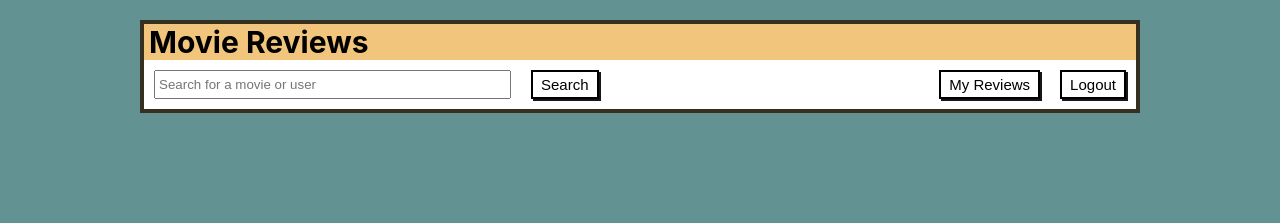
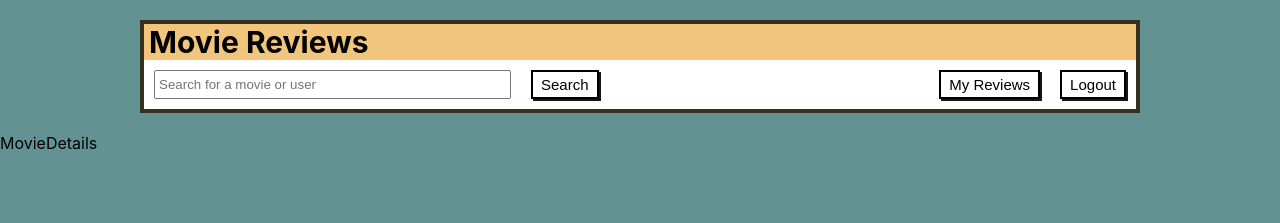
Before and after one commit to PeterVasilopoulos/Movie_Review_Site, a React (Create React App) app in the folder client/: page /movies/1 in a window 1280 px wide. Shown: the top 223 px of the page. Built offline with nearby package versions, Linux system fonts and the light colour scheme.

Commit message:
Added movie details page

```diff
--- a/client/src/App.js
+++ b/client/src/App.js
@@ -4,6 +4,7 @@ import './App.css'
 // Route Imports
 import Navbar from './components/Navbar'
 import DisplaySearch from './components/DisplaySearch';
+import MovieDetails from './components/MovieDetails';
 
 function App() {
   return (
@@ -13,6 +14,9 @@ function App() {
       <Routes>
         {/* Home Page */}
         <Route path='/' element={<DisplaySearch/>}/>
+
+        {/* Movie Details Page */}
+        <Route path='/movies/:id' element={<MovieDetails/>}/>
       </Routes>
     </div>
   );
--- a/client/src/components/DisplaySearch.jsx
+++ b/client/src/components/DisplaySearch.jsx
@@ -39,13 +39,14 @@ const DisplaySearch = () => {
     }
 
 
+    // ---------------------------------------------------------------------------------
     // ADD IF STATEMENT INSIDE OF USEEFFECT TO CHECK IF USER WANTS TO SEARCH FOR A MOVIE OR A USER
     // Use effect to get movie info
     useEffect(() => {
         if (checkSearch) {
             setFoundMovies([])
 
-            for (let i = 1; i < 4; i++) {
+            for (let i = 1; i < 2; i++) {
 
                 const options = {
                     method: 'GET',
@@ -94,6 +95,8 @@ const DisplaySearch = () => {
                 })
         }
     }, [searchButton])
+    // ---------------------------------------------------------------------------------
+
 
     // Swap Search Button
     const swapSearchButton = (e) => {
@@ -200,7 +203,9 @@ const DisplaySearch = () => {
                                         />
                                         <div>
                                             {/* Title */}
-                                            <Link className='movie-title'>{movie.titleText.text}</Link>
+                                            <Link className='movie-title' to={`/movies/${movie.id}`}>
+                                                {movie.titleText.text}
+                                            </Link>
                                             {/* Year, Length, Age Rating, Genre */}
                                             <p className='movie-details'>
                                                 {movie.releaseYear ? movie.releaseYear.year : "Unreleased"} <span>| </span>
--- /dev/null
+++ b/client/src/components/MovieDetails.jsx
@@ -0,0 +1,9 @@
+import React from 'react'
+
+const MovieDetails = () => {
+    return (
+        <div>MovieDetails</div>
+    )
+}
+
+export default MovieDetails
```
